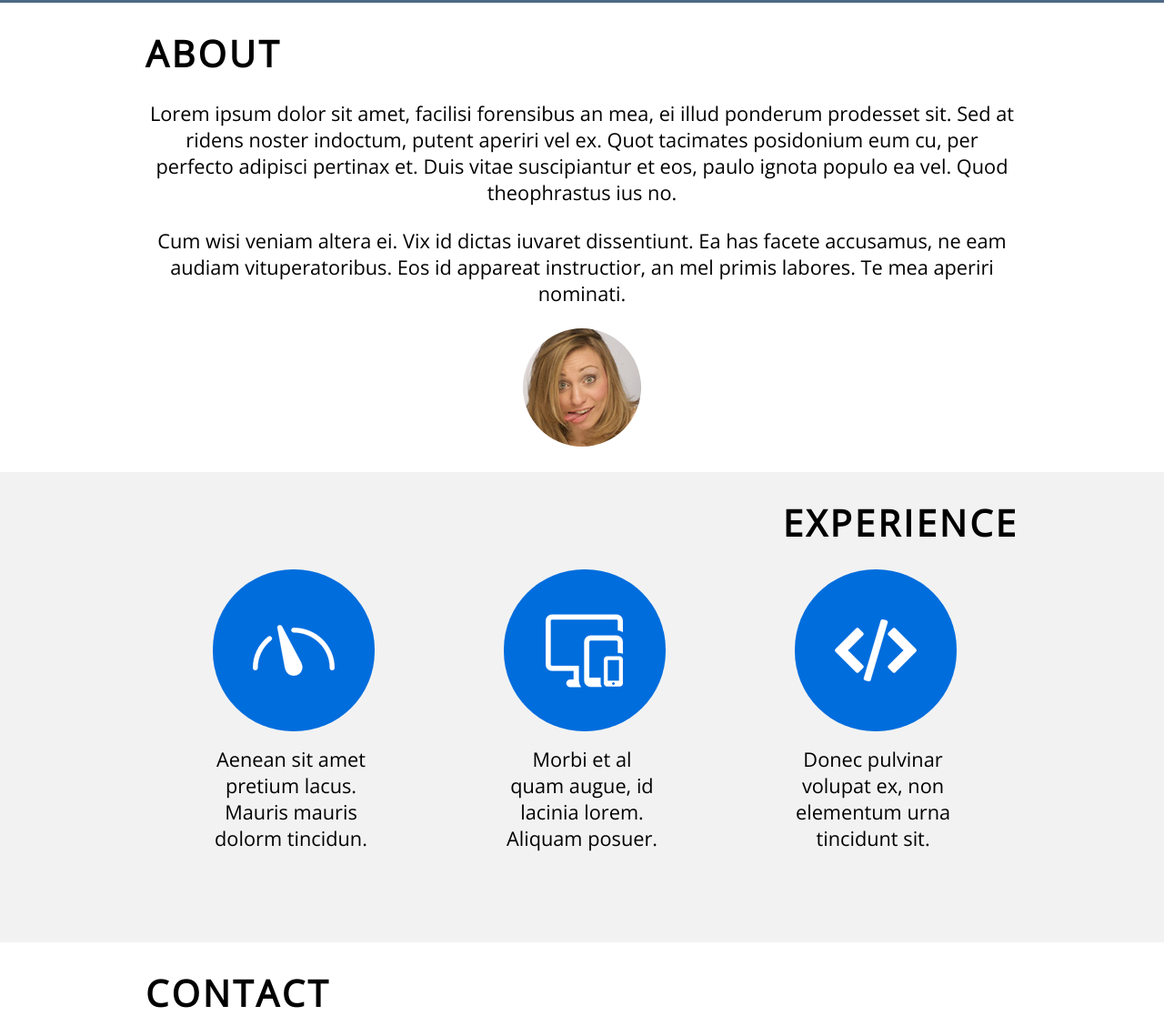
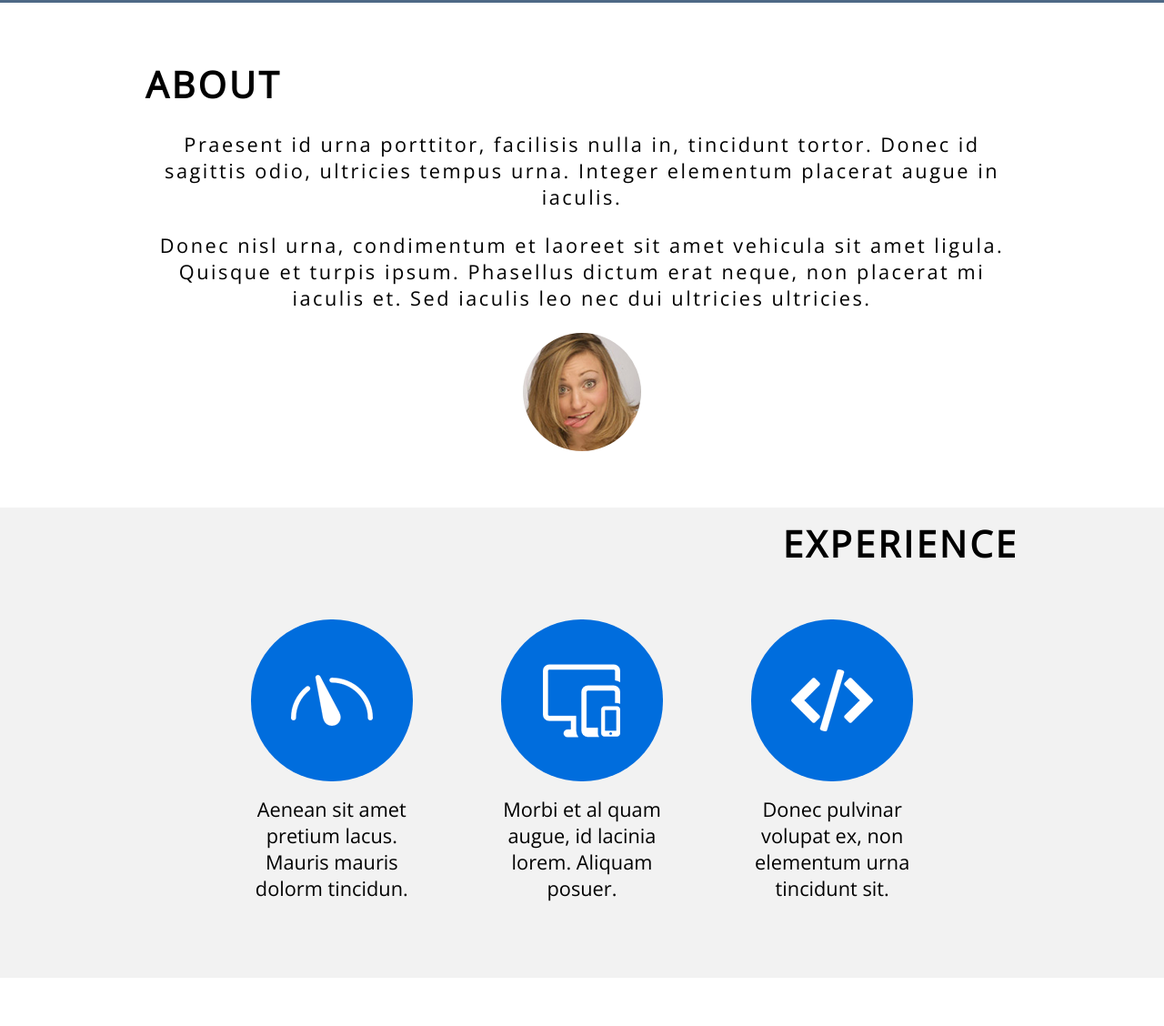
Before and after one commit to Jaygles/Fakesite, a plain HTML site: page index.html in a window 1280 px wide. Shown: the part 627-1755 px from the top of the page at 91% size. Drawn offline with nearby package versions, Linux system fonts and the light colour scheme; grey boxes are pictures that could not be loaded.

Commit message:
Added and styled modal window. Applied finishing touches

```diff
--- a/index.html
+++ b/index.html
@@ -24,10 +24,10 @@
 <!-- OFFCANVAS -->
 <nav class="offcanvas-navbar">
 	<ul>
-		<li><a href="#">Home</a></li>
-		<li><a href="#">About</a></li>
-		<li><a href="#">Experience</a></li>
-		<li><a href="#">Contact</a></li>
+		<li><a href="#Home">Home</a></li>
+		<li><a href="#About">About</a></li>
+		<li><a href="#Experience">Experience</a></li>
+		<li><a href="#Contact">Contact</a></li>
 	</ul>
 </nav>
 
@@ -38,13 +38,13 @@
 		<i class="hamburger-layer"></i>
 	</div>
 	<div class="sign-in">
-		SIGN IN
+		<a href="#signIn">SIGN IN</a>
 	</div>
 </nav>
 
 
 <!-- HERO -->
-<header class="hero-image">
+<header class="hero-image" id="Home">
 	<div class="hero-overlay"></div>
 	<div class="cta-wrapper">
 		<h1><span>F</span>ake<span>S</span>ite</h1>
@@ -61,17 +61,19 @@
 
 
 <!-- ABOUT -->
+<div class="about-bookmark" id="About"></div>
 <section class="content-section">
 	<div class="content-wrapper about-content">
 		<h1>About</h1>
-		<p>Lorem ipsum dolor sit amet, facilisi forensibus an mea, ei illud ponderum prodesset sit. Sed at ridens noster indoctum, putent aperiri vel ex. Quot tacimates posidonium eum cu, per perfecto adipisci pertinax et. Duis vitae suscipiantur et eos, paulo ignota populo ea vel. Quod theophrastus ius no.</p>
-		<p>Cum wisi veniam altera ei. Vix id dictas iuvaret dissentiunt. Ea has facete accusamus, ne eam audiam vituperatoribus. Eos id appareat instructior, an mel primis labores. Te mea aperiri nominati.</p>
+		<p>Praesent id urna porttitor, facilisis nulla in, tincidunt tortor. Donec id sagittis odio, ultricies tempus urna. Integer elementum placerat augue in iaculis.</p>
+		<p>Donec nisl urna, condimentum et laoreet sit amet vehicula sit amet ligula. Quisque et turpis ipsum. Phasellus dictum erat neque, non placerat mi iaculis et. Sed iaculis leo nec dui ultricies ultricies.</p>
 		<div class="about-image"></div>
 	</div>
 </section>
 
 
 <!-- EXPERIENCE -->
+<div class="experience-bookmark" id="Experience"></div>
 <section class="content-section">
 	<div class="content-wrapper experience-content">
 		<h1>Experience</h1>
@@ -97,6 +99,7 @@
 
 
 <!-- CONTACT -->
+<div class="contact-bookmark" id="Contact"></div>
 <section class="content-section">
 	<div class="content-wrapper contact-content">
 		<h1>Contact</h1>
@@ -172,6 +175,14 @@
 
 
 <!-- MODAL -->
+<div class="modal-wrapper">
+	<div class="modal">
+		<h1>Modal</h1>
+		<p>This is a modal window.</p>
+		<button class="modal-button">Submit</button>
+		<div class="modal-close">X</div>
+	</div>
+</div>
 
 
 </body>
--- a/js/offcanvas.js
+++ b/js/offcanvas.js
@@ -1,6 +1,11 @@
 $(function() {
 
+	// Setting a jQuery variable for .offcanvas-navbar
 	var offcanvasNavbar = $(".offcanvas-navbar");
+
+	//Setting a jQuery variable for .modal-wrapper
+	var modalWrapper = $(".modal-wrapper");
+
 
 	$(".hamburger-icon").click(function() {
 		animateOffcanvas();
@@ -12,8 +17,26 @@ $(function() {
 		}
 	});
 
+	$(".cta-button").click(function() {
+		openModal();
+		console.log("asdf");
+	});
+
+	$(".modal-close").click(function() {
+		closeModal();
+		console.log("closed");
+	});
+
+	$(".modal-wrapper").click(function() {
+		closeModal();
+	});
+
+	$(".modal").click(function(event) {
+		event.stopPropagation();
+	});
 });
 
+//Moves the offcanvas-navbar into view
 function openOffcanvas() {
 	var offcanvasNavbar = $(".offcanvas-navbar");
 	var offcanvasWidth = offcanvasNavbar.width();
@@ -21,6 +44,7 @@ function openOffcanvas() {
 	offcanvasNavbar.css("transform", "translate3d(" + offcanvasWidth + "px, 0, 0)");
 }
 
+//Moves the offcanvas-navbar out of view
 function closeOffcanvas() {
 	var offcanvasNavbar = $(".offcanvas-navbar");
 	var offcanvasWidth = offcanvasNavbar.width();
@@ -28,6 +52,7 @@ function closeOffcanvas() {
 	offcanvasNavbar.css("transform", "translate3d(-" + offcanvasWidth + "px, 0, 0)");
 }
 
+//Calls openOffcanvas or closeOffcanvas depending on its position
 function animateOffcanvas() {
 	var offcanvasNavbar = $(".offcanvas-navbar");
 	if (offcanvasNavbar.hasClass("offcanvas-open")) {
@@ -36,3 +61,17 @@ function animateOffcanvas() {
 		openOffcanvas();
 	}
 }
+
+//Adds modal-open class and 'visibility: visible' and 'opacity: 1' to .modal-wrapper
+function openModal() {
+	var modalWrapper = $(".modal-wrapper");
+	modalWrapper.css("opacity", "1");
+	modalWrapper.css("visibility", "visible");
+}
+
+//Removes modal-open class and adds 'visibility: hidden' and 'opacity: 0' to .modal-wrapper
+function closeModal() {
+	var modalWrapper = $(".modal-wrapper");
+	modalWrapper.css("opacity", "0");
+	modalWrapper.css("visibility", "hidden");
+}
--- a/scss/_global.scss
+++ b/scss/_global.scss
@@ -86,9 +86,20 @@ html, body {
 			}
 		}
 	}
+		.hamburger-icon:hover {
+			cursor: pointer;
+	}
 	.sign-in {
 		margin-left: auto;
 		margin-right: 1rem;
+		a:link {
+			color: $color-white;
+			text-decoration: none;
+		}
+		a:visited {
+			color: $color-white;
+			text-decoration: none;
+		}
 	}
 }
 
@@ -113,7 +124,7 @@ html, body {
 		right: 0;
 	}
 	.cta-wrapper {
-		width: 460px;
+		width: auto;
 		margin: 0 auto;
 		text-align: center;
 		position: relative;
@@ -129,9 +140,11 @@ html, body {
 			}
 		}
 		p {
+			width: 370px;
 			font-size: 1.65rem;
 			line-height: 1.65rem;
 			padding-bottom: 1.2rem;
+			margin: 0 auto;
 		}
 		.cta-button {
 			width: 280px;
@@ -144,6 +157,9 @@ html, body {
 			font-size: 1.35rem;
 			text-transform: uppercase;
 		}
+		.download-button {
+
+		}
 	}
 }
 
@@ -152,7 +168,7 @@ html, body {
 .content-section {
 	width: 100%;
 	background-color: $color-white;
-	padding: 1.75rem 0;
+	padding: 0.75rem 0;
 	&:nth-of-type(even) {
 		background-color: $color-greybg;
 	}
@@ -160,6 +176,7 @@ html, body {
 		font-family: $font-opensans;
 		max-width: 60em;
 		margin: 0 auto;
+		padding: 0 2rem;
 		h1 {
 			font-size: 2.5rem;
 			letter-spacing: 0.2rem;
@@ -178,9 +195,14 @@ html, body {
 
 
 //ABOUT
+.about-bookmark {
+	padding-bottom: 50px;
+}
 .about-content {
 	p {
+		max-width: 960px;
 		padding-bottom: 1.5rem;
+		letter-spacing: 2.5px;
 	}
 	.about-image {
 		width: 130px;
@@ -196,18 +218,22 @@ html, body {
 
 
 //EXPERIENCE
+.experience-bookmark {
+	padding-bottom: 50px;
+}
 .experience-content {
 	.icon-wrapper {
 		display: flex;
 		justify-content: space-around;
-		width: 100%;
+		width: 86%;
 		margin: 0 auto;
 		padding-bottom: 4.5rem;
+		padding-top: 2rem;
 		@media #{$medium-down} {
 			flex-wrap: wrap;
 		}
 		.icon-container {
-			width: 18%;
+			width: 24%;
 			@media #{$medium-down} {
 				width: 100%;
 				padding-bottom: 3rem;
@@ -255,6 +281,9 @@ html, body {
 
 
 //CONTACT
+.contact-bookmark {
+	padding-bottom: 50px;
+}
 .contact-content {
 	form {
 		width: 100%;
@@ -430,6 +459,68 @@ footer {
 }
 
 
+//MODAL
+.modal-wrapper {
+	background-color: rgba( 0, 0, 0, 0.65 );
+	position: fixed;
+	top: 0;
+	left: 0;
+	right: 0;
+	bottom: 0;
+	visibility: hidden;
+	opacity: 0;
+	transition: all 600ms linear;
+	.modal {
+		background-color: $color-white;
+		position: relative;
+		margin: 20% auto;
+		width: 50%;
+		min-width: 300px;
+		max-width: 540px;
+		height: 40vh;
+		min-height: 250px;
+		max-height: 448px;
+		border-radius: 8px;
+		text-align: center;
+		font-family: $font-opensans;
+		padding: 1.5rem 1.5rem;
+		h1 {
+			width: auto;
+			padding-top: 2vh;
+			padding-bottom: 8vh;
+			text-transform: uppercase;
+			font-style: italic;
+			letter-spacing: 1.5px;
+		}
+		p {
+			padding-top: 0;
+			padding-bottom: 14vh;
+			font-size: 140%;
+		}
+		.modal-button {
+			background-color: $color-blue4;
+			width: 30%;
+			padding: 0.5rem 0;
+			margin-top: 0;
+			border: 0;
+			border-radius: 14px;
+			color: white;
+			font-size: 110%;
+			@media #{$small-down} {
+			}
+		}
+		.modal-close {
+			position: absolute;
+			top: 0;
+			right: 0;
+			padding: 0.5rem;
+		}
+	}
+}
+
+
+
+
 @media #{$medium-down} {
 	footer {
 		.footer-wrapper {
```
Also changed, not shown: css/styles.css, 1 other file.
